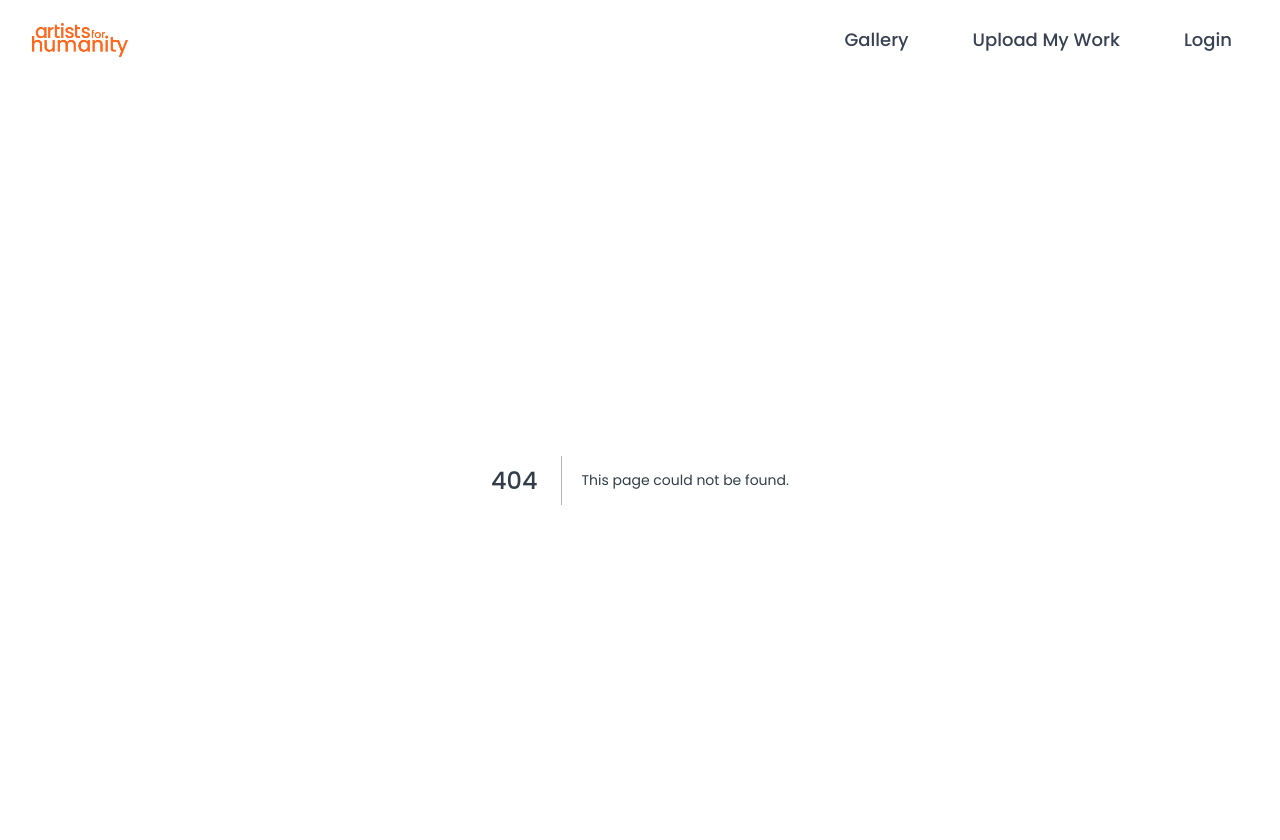
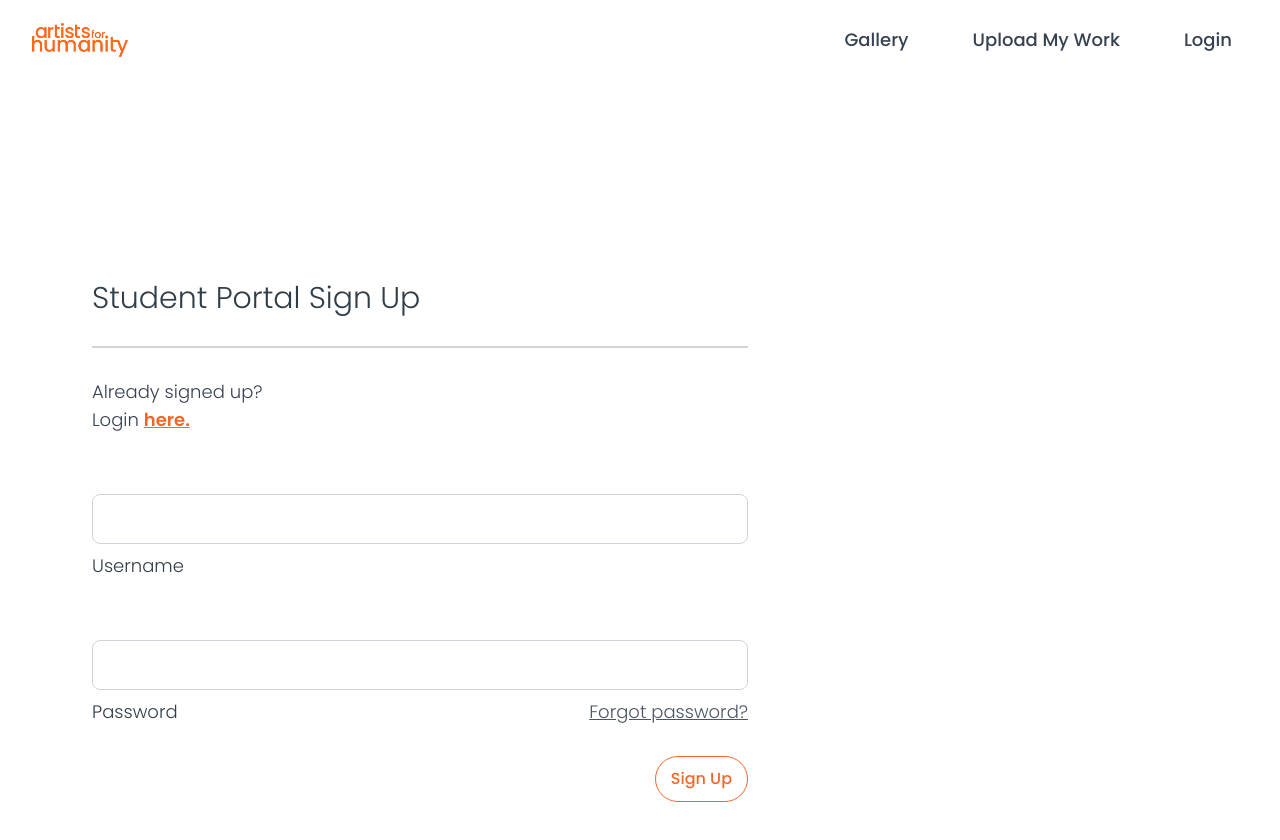
Before and after one commit to JumboCode/artists-for-humanity, a Next.js app: page /sign-up in a window 1280 px wide. Before the commit this address had no page. Shown: the top 840 px of the page. Built offline with nearby package versions, Linux system fonts and the light colour scheme.

Commit message:
Add login and sign-up components to main branch

```diff
--- /dev/null
+++ b/app/sign-up/page.tsx
@@ -0,0 +1,55 @@
+export default function SignUpPage() {
+  return (
+    <div className="pt-[200px] pr-[500px] pl-[60px] gap-[30px]">
+      <SignUpForm />
+    </div>
+  )
+}
+
+const SignUpForm = () => {
+  return (
+    <div className="flex flex-col h-full w-full gap-[30px]">
+      <h1 className="font-light text-3xl font-heading text-afh-blue">
+        Student Portal Sign Up
+      </h1>
+      <hr className="border border-gray-300" />
+      <SignUpBody />
+      <SignUpButton />
+    </div>
+  )
+}
+
+const SignUpBody = () => {
+  return (
+    <div className="flex flex-col gap-[60px]">
+      <div className="flex flex-col">
+        <p className="font-light text-lg text-gray-700">Already signed up?</p>
+        <p className="font-light text-lg text-gray-700">
+          Login{' '}
+          <a href={'/login'}>
+            <span className="underline font-semibold text-afh-orange">here.</span>
+          </a>
+        </p>
+      </div>
+      <div className="flex flex-col gap-2">
+        <input className="border border-gray-300 rounded-lg px-4 py-3 text-gray-700 focus:border-afh-orange focus:outline-none"></input>
+        <p className="text-lg font-light text-afh-blue">Username</p>
+      </div>
+      <div className="flex flex-col gap-2">
+        <input type="password" className="border border-gray-300 rounded-lg px-4 py-3 text-gray-700 focus:border-afh-orange focus:outline-none"></input>
+        <div className="flex flex-row justify-between">
+          <p className="text-lg font-light text-afh-blue">Password</p>
+          <p className="text-lg font-light text-gray-600 underline cursor-pointer hover:text-afh-orange transition-colors">Forgot password?</p>
+        </div>
+      </div>
+    </div>
+  )
+}
+
+const SignUpButton = () => {
+  return (
+    <button className="border rounded-[50px] px-[15px] py-2.5 w-fit self-end border-afh-orange text-afh-orange hover:bg-afh-orange hover:text-white transition-colors font-medium">
+      Sign Up
+    </button>
+  )
+}
--- /dev/null
+++ b/components/login/FormFieldWrapper.tsx
@@ -0,0 +1,30 @@
+import { ReactNode } from 'react'
+import InfoIcon from '@mui/icons-material/Info'
+
+interface FormFieldWrapperProps {
+  label: string
+  errorMessage?: string
+  children: ReactNode
+}
+
+export const FormFieldWrapper = ({
+  label,
+  errorMessage,
+  children,
+}: FormFieldWrapperProps) => {
+  return (
+    <div className="flex flex-col gap-2.5">
+      {children}
+      <div className="flex flex-row justify-between items-center mt-1">
+        <label className="text-lg font-light text-afh-blue">{label}</label>
+
+        {errorMessage && (
+          <div className="flex flex-row gap-1 items-center text-afh-orange text-sm font-light font-secondary">
+            <InfoIcon />
+            {errorMessage}
+          </div>
+        )}
+      </div>
+    </div>
+  )
+}
--- /dev/null
+++ b/components/login/LoginBody.tsx
@@ -0,0 +1,83 @@
+'use client'
+import Link from 'next/link'
+import { PasswordTextField } from './PasswordTextField'
+import { UsernameTextField } from './UsernameTextField'
+import { ChangeEvent, useState } from 'react'
+import { LoginButton } from './LoginButton'
+
+export const LoginBody = () => {
+  const [username, setUserName] = useState('')
+  const [password, setPassword] = useState('')
+
+  const [showUsernameError, setShowUsernameError] = useState(false)
+  const [showPasswordError, setShowPasswordError] = useState(false)
+  const [showFormError, setShowFormError] = useState(false)
+
+  const handleUsernameChange = (
+    e: ChangeEvent<HTMLInputElement | HTMLTextAreaElement>
+  ) => {
+    setUserName(() => e.target.value)
+    setShowUsernameError(() => username.includes('error'))
+  }
+
+  const handlePasswordChange = (
+    e: ChangeEvent<HTMLInputElement | HTMLTextAreaElement>
+  ) => {
+    setPassword(() => e.target.value)
+    setShowPasswordError(() => password.includes('error'))
+  }
+
+  return (
+    <div className="flex flex-col h-full w-full gap-[30px]">
+      <h1 className="font-light text-3xl font-heading text-afh-blue">Student Portal Login</h1>
+      <hr className="border border-gray-300" />
+      <div className="flex flex-col gap-[60px]">
+        <SignUpSection />
+        <UsernameTextField
+          username={username}
+          onFieldChange={handleUsernameChange}
+          showError={showUsernameError}
+        />
+        <div className="flex flex-col gap-2.5">
+          <PasswordTextField
+            password={password}
+            onFieldChange={handlePasswordChange}
+            showError={showPasswordError}
+          />
+          <ForgotPassword />
+        </div>
+      </div>
+
+      {showFormError && (
+        <label className="text-afh-orange font-secondary font-extralight">
+          The email address or password you entered is incorrect. Please try
+          again.
+        </label>
+      )}
+      <LoginButton />
+    </div>
+  )
+}
+
+const SignUpSection = () => {
+  return (
+    <p className="font-secondary font-light text-lg text-gray-700">
+      Don't have an account yet? Sign up{' '}
+      <Link href={'/sign-up'}>
+        <span className="underline font-semibold text-afh-orange">here</span>
+      </Link>
+      .
+    </p>
+  )
+}
+
+const ForgotPassword = () => {
+  return (
+    <Link
+      className="underline text-gray-600 font-secondary font-light hover:text-afh-orange transition-colors"
+      href={'/sign-up'}
+    >
+      Forgot your password?
+    </Link>
+  )
+}
--- /dev/null
+++ b/components/login/LoginButton.tsx
@@ -0,0 +1,7 @@
+export const LoginButton = () => {
+  return (
+    <button className="border rounded-[50px] px-[15px] py-2.5 w-fit lg:self-end border-afh-orange text-afh-orange hover:bg-afh-orange hover:text-white transition-colors font-medium">
+      Login
+    </button>
+  )
+}
```
